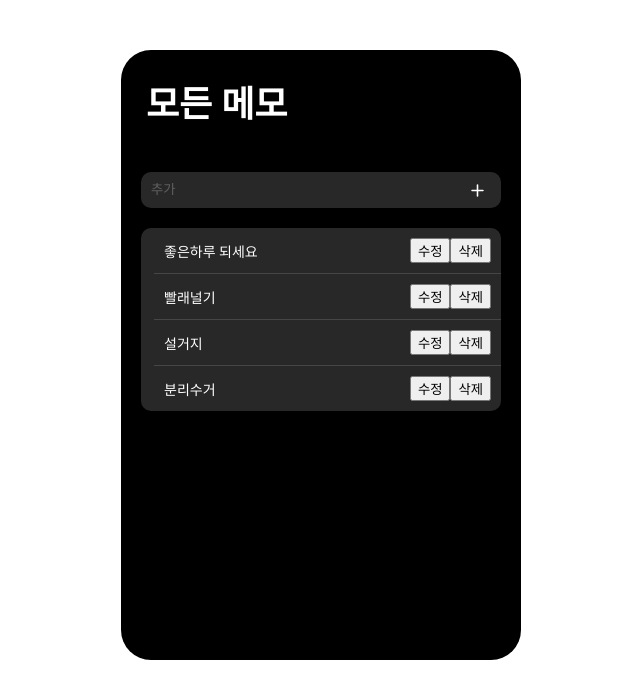
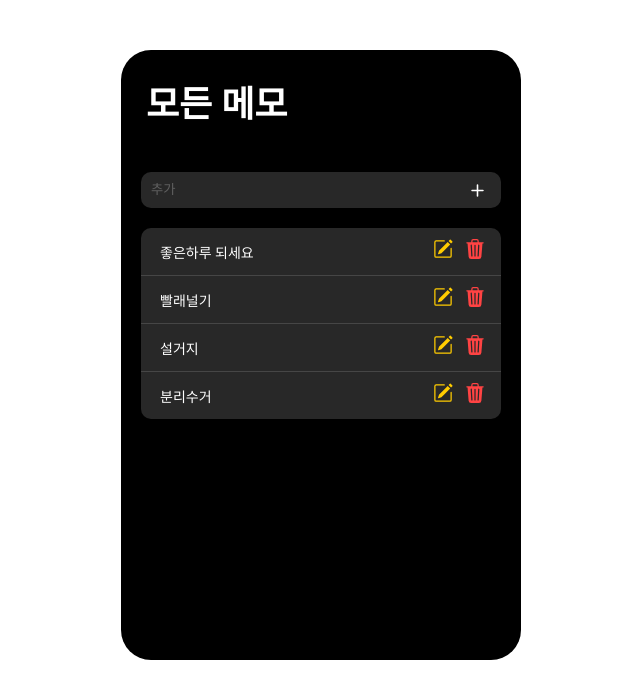
Before and after one commit to sssungsik/Todo_react, a React (Create React App) app: page / in a window 1280 px wide. Shown: the top 698 px of the page, without its empty margins (319-959 px from the left). Built offline with nearby package versions, Linux system fonts and the light colour scheme; a web font is replaced by a local one.

Commit message:
feat : 디자인

```diff
--- a/src/ToDoListItem.js
+++ b/src/ToDoListItem.js
@@ -1,5 +1,7 @@
 import React from 'react';
 import './App.css';
+import { Trash3Fill } from 'react-bootstrap-icons';
+import { PencilSquare } from 'react-bootstrap-icons';
 
 class ToDoListItem extends React.Component {
   handleEdit = () => {
@@ -19,9 +21,9 @@
 
   renderButtons() {
     return (
-      <span>
-        <button onClick={this.handleEdit}>수정</button>
-        <button onClick={this.handleDelete}>삭제</button>
+      <span class="btns">
+        <button class="editBtn" onClick={this.handleEdit}><PencilSquare/></button>
+        <button class="delBtn" onClick={this.handleDelete}><Trash3Fill/></button>
       </span>
     );
   }
--- a/src/index.css
+++ b/src/index.css
@@ -54,11 +54,16 @@
 .list-item {
   display: flex;
   align-items: center;
-  padding: 10px;
+  padding: 10px 10px 10px 19px;
   font-size: 14px;
   border-bottom: 1px solid rgb(70, 70, 70);
-  margin: 0 0 0 13px;
+  /* margin: 0 0 0 13px; */
 
+}
+.list-item:hover {
+  background-color:rgb(97, 97, 97);
+  border-radius: 5px;
+  transition: all 0.3s;
 }
 .list-item:last-child {
   border-bottom: none;
@@ -103,3 +108,25 @@
     border: none;
   }
 }
+
+.btns {
+  .editBtn {
+    color: rgb(255, 204, 0);
+  }
+  .editBtn:hover {
+    color: rgba(255, 204, 0, 0.5);
+  }
+  .delBtn {
+    color: rgb(255, 67, 67);
+  }
+  .delBtn:hover {
+    color: rgba(255, 67, 67, 0.475);
+  }
+  button {
+    font-size: 20px;
+  border: none;
+  background: none;
+
+  }
+
+}
```
